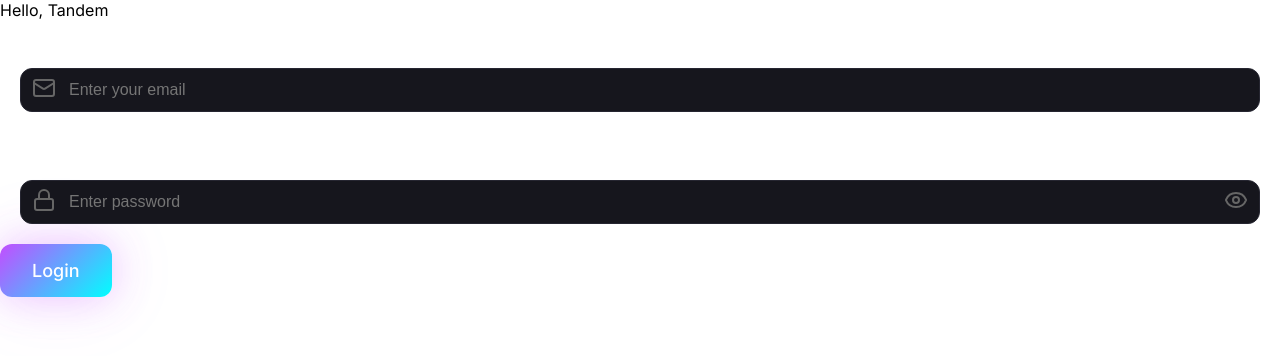
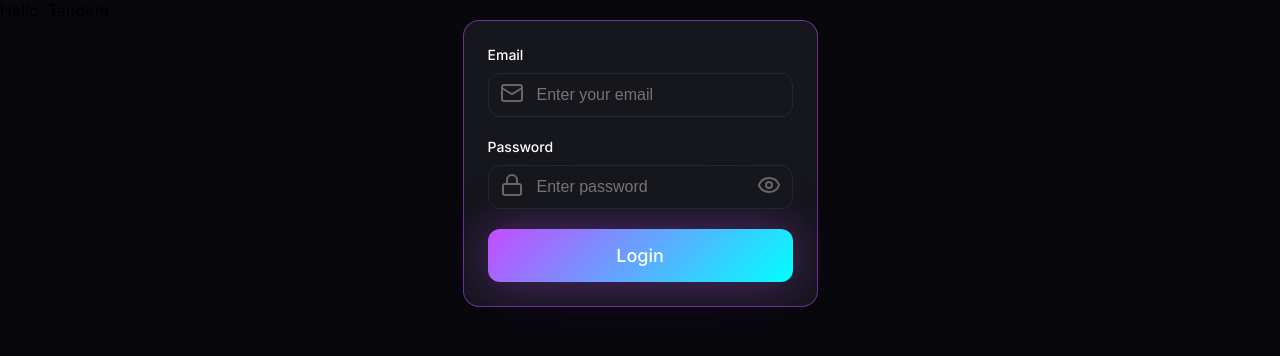
Before and after one commit to ansivgit/fe-course-2025Q3-final, a React (Vite) app: page / in a window 1280 px wide. Shown: the top 356 px of the page. Built offline with nearby package versions, Linux system fonts and the light colour scheme; a web font is replaced by a local one.

Commit message:
feat: add form styles

```diff
--- a/src/components/input/input.module.css
+++ b/src/components/input/input.module.css
@@ -1,5 +1,5 @@
 .input-wrapper {
-  padding: 20px;
+  margin-bottom: 20px;
 }
 
 .input-label {
--- a/src/styles/index.css
+++ b/src/styles/index.css
@@ -9,10 +9,11 @@
 
 body {
   font-family: 'Inter', sans-serif;
+  background-color: var(--color-gray-1000);
 }
 
 button {
-  all: unset;
+  width: 100%;
   appearance: none;
   border: none;
   background: none;
@@ -22,3 +23,16 @@ button {
   color: inherit;
   cursor: pointer;
 }
+
+.form-wrapper {
+  display: flex;
+  justify-content: center;
+}
+
+.form {
+  max-width: 450px;
+  border: 1px solid hsl(280 100% 65% / 0.5);
+  border-radius: 1rem;
+  padding: 1.5rem;
+  background-color: var(--color-gray-950);
+}
--- a/src/styles/variables.css
+++ b/src/styles/variables.css
@@ -8,6 +8,7 @@
   --color-gray-800: hsl(240, 13%, 17%);
   --color-gray-900: hsl(240, 15%, 12%);
   --color-gray-950: hsl(240, 14%, 10%);
+  --color-gray-1000: hsl(240, 20%, 4%);
 
   /* Purple colors */
   --color-purple-300: hsl(268, 91%, 65%);
```
